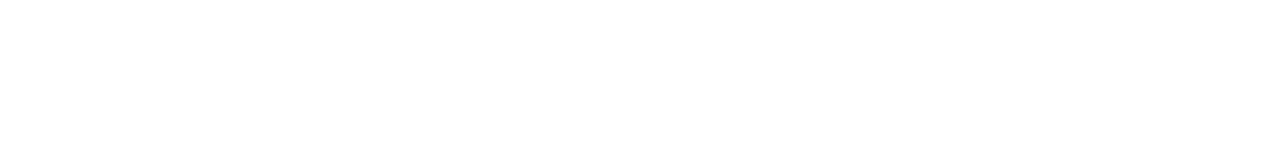
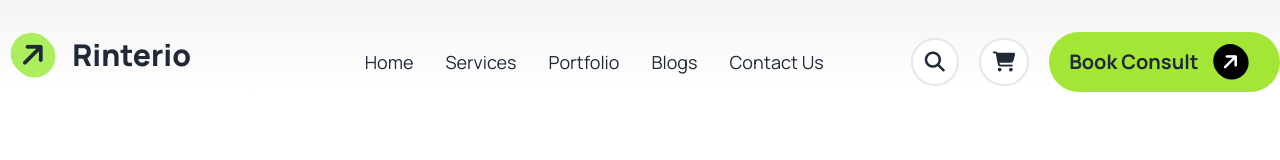
Before and after one commit to MFAAHAD/B10-Assignment-03, a plain HTML site: page index.html in a window 1280 px wide. Drawn offline with nearby package versions, Linux system fonts and the light colour scheme.

Commit message:
Nav bar added

```diff
--- a/index.html
+++ b/index.html
@@ -10,9 +10,77 @@
     <link href="https://fonts.googleapis.com/css2?family=Manrope:wght@200..800&display=swap" rel="stylesheet">
     <script src="https://kit.fontawesome.com/147cbbd92a.js" crossorigin="anonymous"></script>
     <link rel="preconnect" href="https://fonts.gstatic.com" crossorigin>
+    <style>
+        .font-manrope {
+            font-family: "manrope", 'sans-serif';
+        }
+    </style>
+    <script>
+        tailwind.config = {
+            theme: {
+                extend: {
+                    colors: {
+                        clifford: '#da373d',
+                        lemon: '#ABEF5F',
+                        'bg-body': '#F4F4F4',
+                    },
 
+                }
+            }
+        }
+    </script>
 </head>
-<body>
+<body class="font-manrope">
+    <header class="bg-gradient-to-b from-bg-body to-white">
+        <div class="navbar-container flex justify-between bg-base-100 container lg:mx-auto lg:pt-8 bg-transparent">
+
+            <a class="brand-logo text-2xl lg:text-3xl font-extrabold cursor-pointer">
+                <i class="fa-solid fa-arrow-right icon-arrow bg-lemon p-2 rounded-full -rotate-45 mx-3"></i>
+                Rinterio
+            </a>
+
+            <div class="mobile-menu-wrapper">
+                <div class="dropdown dropdown-end">
+                    <div tabindex="0" role="button" class="menu-toggle btn btn-ghost lg:hidden">
+                        <svg xmlns="http://www.w3.org/2000/svg" class="icon-menu h-5 w-5" fill="none" viewBox="0 0 24 24" stroke="currentColor">
+                            <path stroke-linecap="round" stroke-linejoin="round" stroke-width="2" d="M4 6h16M4 12h8m-8 6h16" />
+                        </svg>
+                    </div>
+                    <ul tabindex="0" class="dropdown-menu menu menu-sm dropdown-content bg-base-100 rounded-box z-[1] w-32 mt-3 p-2 shadow">
+                        <li><a href="#">Home</a></li>
+                        <li><a href="#">Services</a></li>
+                        <li><a href="#">Portfolio</a></li>
+                        <li><a href="#">Blogs</a></li>
+                        <li><a href="#">Contact Us</a></li>
+                    </ul>
+                </div>
+            </div>
+
+            <div class="navbar-links hidden lg:flex items-center">
+                <ul class="nav-items flex gap-8 text-lg">
+                    <li class="nav-item hover:font-bold"><a href="#">Home</a></li>
+                    <li class="nav-item hover:font-bold"><a href="#">Services</a></li>
+                    <li class="nav-item hover:font-bold"><a href="#">Portfolio</a></li>
+                    <li class="nav-item hover:font-bold"><a href="#">Blogs</a></li>
+                    <li class="nav-item hover:font-bold"><a href="#">Contact Us</a></li>
+                </ul>
+            </div>
+
+            <div class="action-buttons hidden lg:flex">
+                <a class="search-button bg-white text-xl font-bold mr-5 border-2 rounded-full my-auto">
+                    <i class="fa-solid fa-magnifying-glass p-3"></i>
+                </a>
+                <a class="cart-button bg-white text-xl font-bold mr-5 border-2 rounded-full my-auto">
+                    <i class="fa-solid fa-cart-shopping p-3"></i>
+                </a>
+                <a class="consult-button bg-lime-400 text-xl py-3 px-5 font-bold rounded-full">
+                    Book Consult
+                    <i class="fa-solid fa-arrow-right icon-consult bg-black text-white p-2 rounded-full -rotate-45 mx-3"></i>
+                </a>
+            </div>
+        </div>
+    </header>
+
 
 </body>
 </html>
```
Also changed, not shown: tailwind.config.js (+7 -0 lines).
